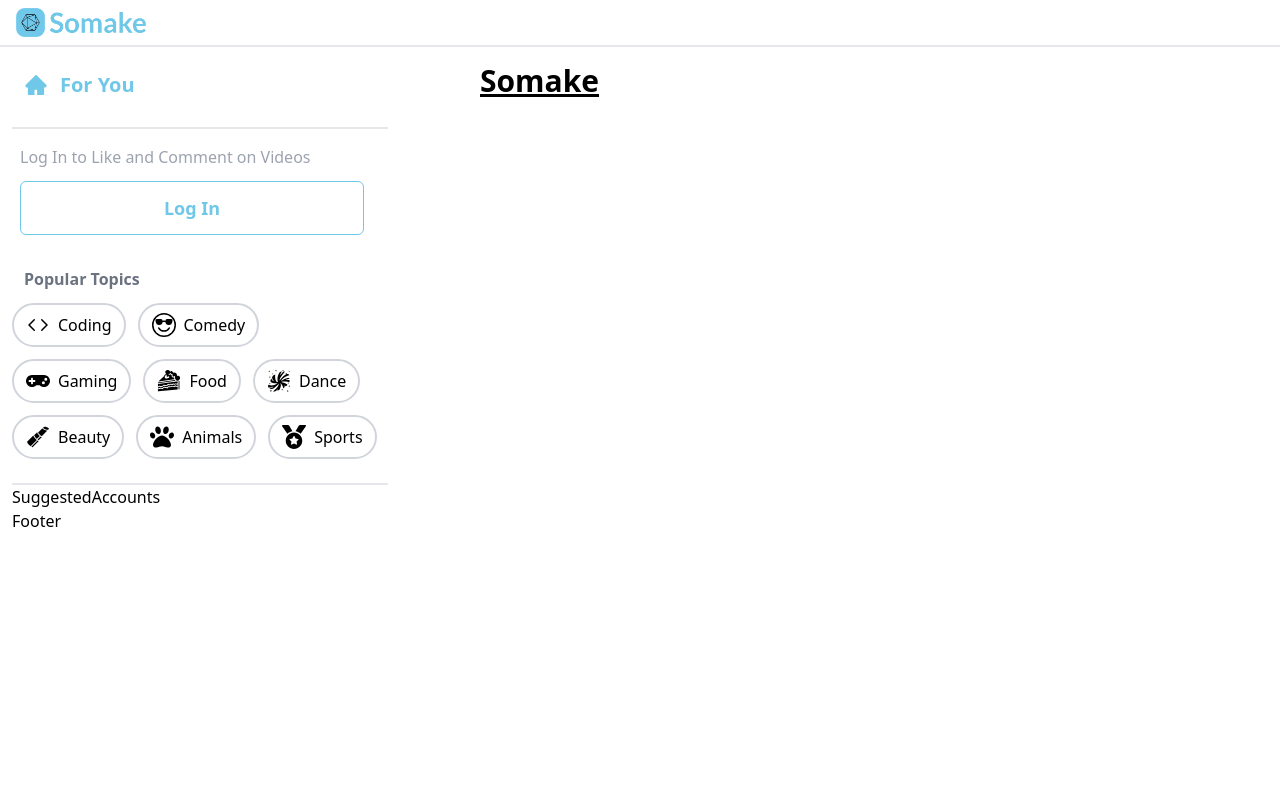
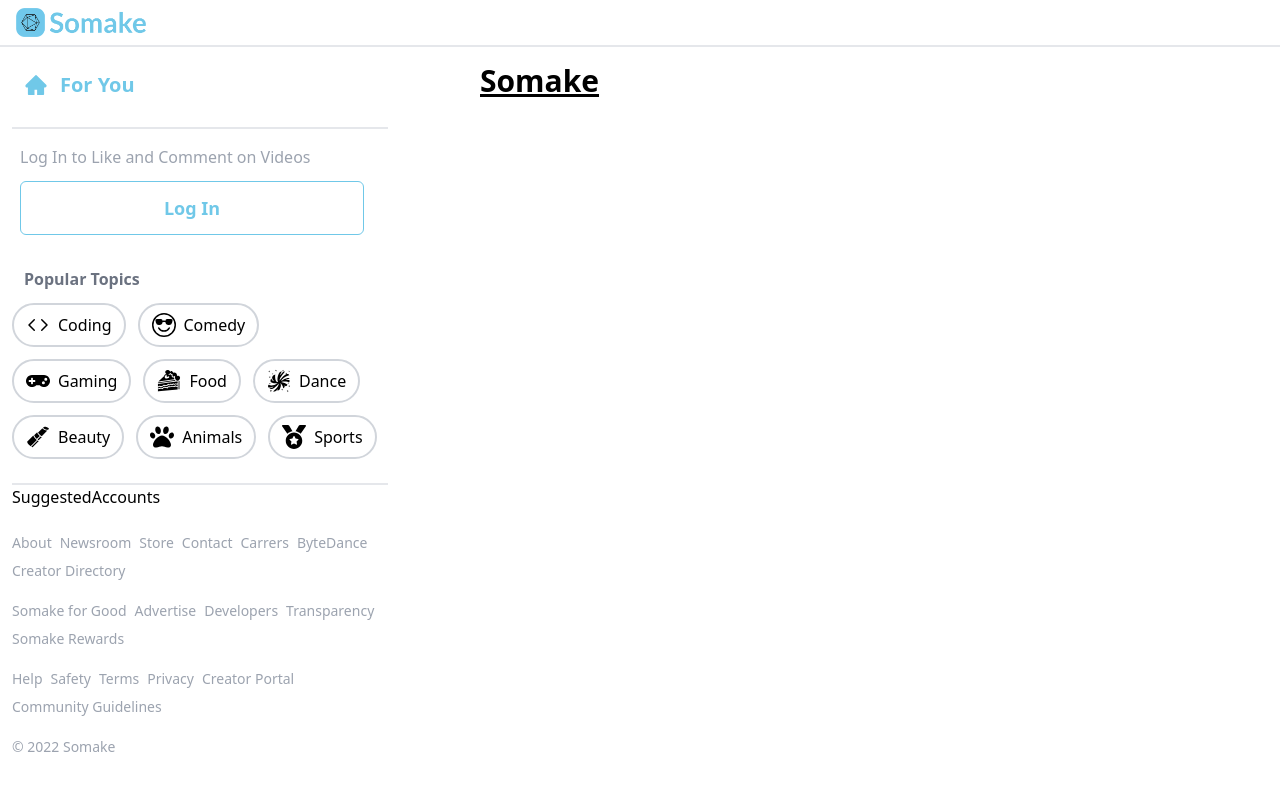
Before and after one commit to PRamos1196/somake-social-media-app, a Next.js app: page / in a window 1280 px wide. Shown: the top 790 px of the page. Built offline with nearby package versions, Linux system fonts and the light colour scheme.

Commit message:
Footer Changes has been made

```diff
--- a/components/Footer.tsx
+++ b/components/Footer.tsx
@@ -1,9 +1,24 @@
-import React from 'react'
+import React from 'react';
+import { NextPage } from 'next';
+import { footerList1, footerList2, footerList3 } from '../utils/constants';
 
-const Footer = () => {
-  return (
-    <div>Footer</div>
-  )
-}
+const List = ({ items, mt }: { items: string[], mt: Boolean }) => (
+  <div className={`flex flex-wrap gap-2 ${mt && 'mt-5'}`}>
+    {items.map((item: string) => (
+      <p key={item} className='text-gray-400 text-sm  hover:underline cursor-pointer' >
+        {item}
+      </p>
+    ))}
+  </div>
+);
 
-export default Footer
+const Footer: NextPage = () => (
+  <div className='mt-6 hidden xl:block'>
+    <List items={footerList1} mt={false} />
+    <List items={footerList2} mt />
+    <List items={footerList3} mt />
+    <p className='text-gray-400 text-sm mt-5'>© 2022 Somake</p>
+  </div>
+);
+
+export default Footer;
```
